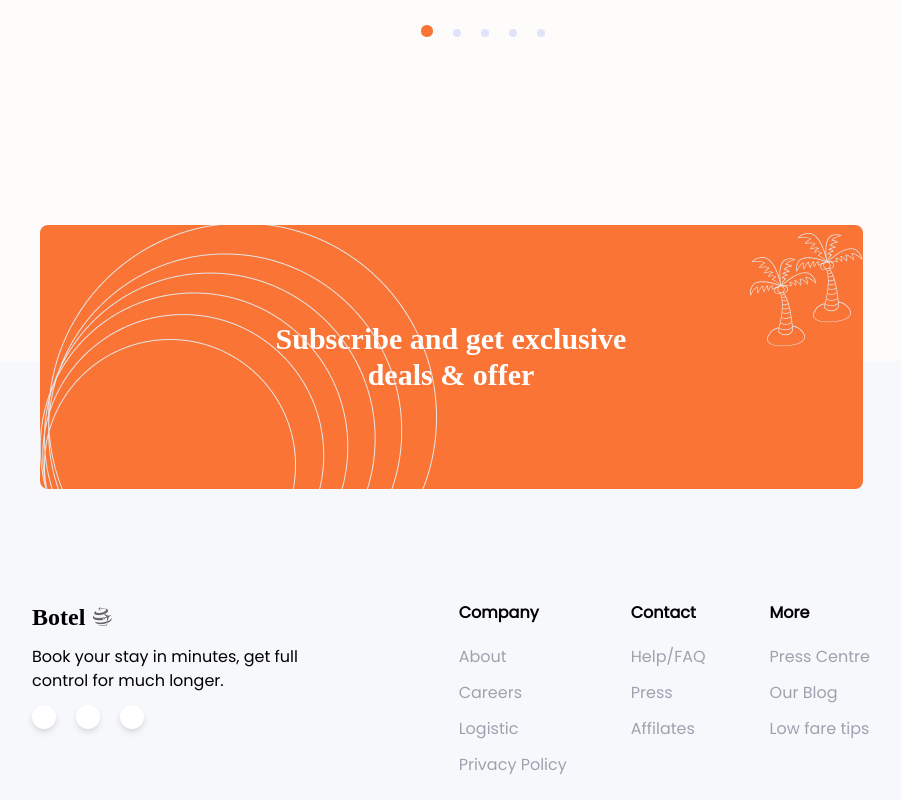
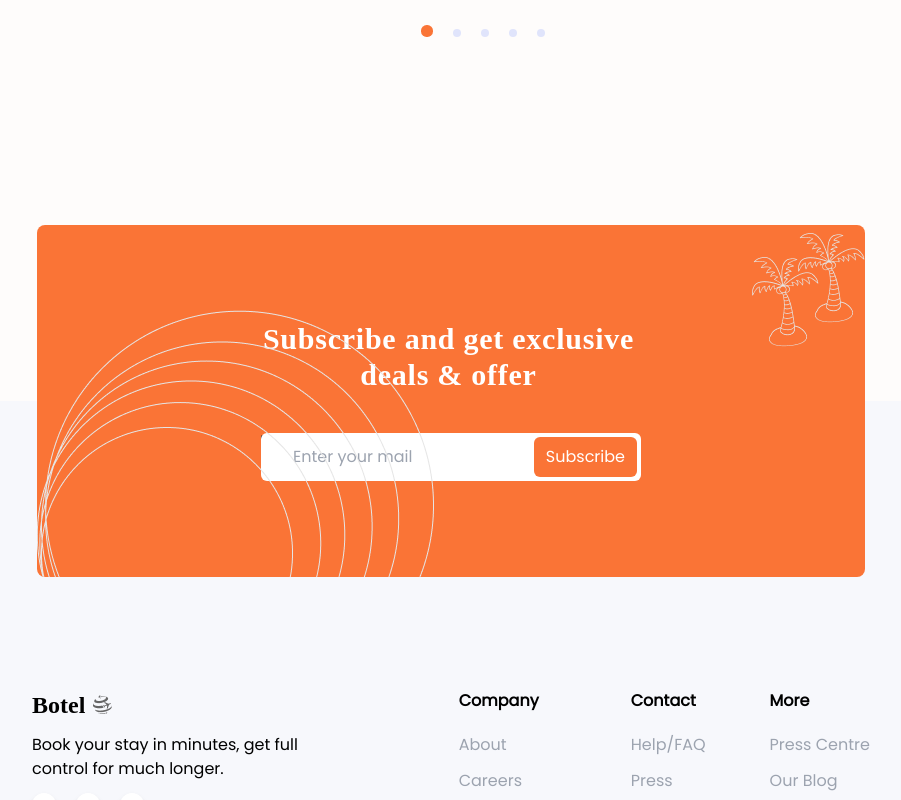
Before and after one commit to baabashinelle/Botel, a React (Create React App) app: page / in a window 1280 px wide. Shown: the part 4380-5180 px from the top of the page, without its empty margins (189-1090 px from the left). Built offline with nearby package versions, Linux system fonts and the light colour scheme; a web font is replaced by a local one.

Commit message:
edit footer

```diff
--- a/src/components/Footer.jsx
+++ b/src/components/Footer.jsx
@@ -6,7 +6,7 @@ import { AiOutlineTwitter } from "react-icons/ai";
 
 const Footer = () => {
   return (
-    <footer className="bg-bg-off flex flex-col gap-14 pt-[15rem] pb-14 font-text">
+    <footer className="bg-bg-off flex flex-col gap-14 pt-[18rem] pb-14 font-text">
       <section className="flex justify-center">
         <article className="flex flex-col gap-3 basis-1/3">
           <div className="flex flex-row items-center gap-2">
--- a/src/components/Subscribe.jsx
+++ b/src/components/Subscribe.jsx
@@ -1,12 +1,24 @@
 import React from "react";
+import { BsEnvelope } from "react-icons/bs";
 
 const Subscribe = () => {
   return (
-    <section className="flex flex-col justify-center items-center -mb-32 pt-24 bg-bg-c font-text text-white">
+    <section className="flex flex-col justify-center items-center -mb-[11rem] pt-24 bg-bg-c font-text text-white">
       <div className="w-fit bg-primary-o py-24 px-[14rem] rounded-lg overflow-hidden relative before:content-[url('./assets/trees-white.png')] before:block before:absolute before:right-0 before:top-[0.5rem] after:content-[url('./assets/circles.png')] after:block after:w-10 after:absolute after:left-0 after:-bottom-2">
-        <h2 className="text-3xl font-bold font-header text-center w-[25ch]">
+        <h2 className="text-3xl font-bold font-header text-center w-[25ch] tracking-wide">
           Subscribe and get exclusive deals &amp; offer
         </h2>
+        <div className="flex pt-10">
+          <span className="absolute text-black">
+            <BsEnvelope />
+          </span>
+          <input
+            type="text"
+            placeholder="Enter your mail"
+            className="relative rounded-md px-8 py-3 w-full"
+          ></input>
+          <button className="bg-bg-o text-white rounded-md py-2 px-3 absolute right-[14.25rem] bottom-[6.25rem]">Subscribe</button>
+        </div>
       </div>
     </section>
   );
```
